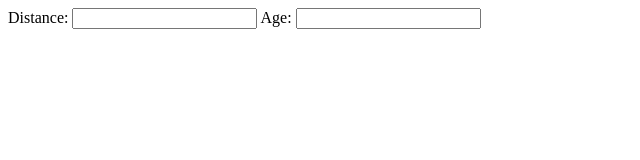
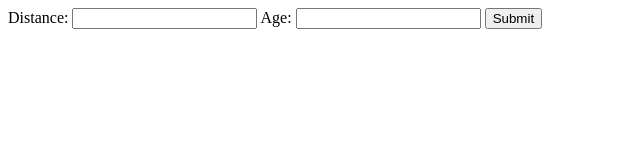
Before and after one commit to ruggerifrancesco/js-biglietto-treno-form, a plain HTML site: page index.html in a window 1280 px wide. Shown: the whole page, without its empty margins (0-640 px from the left). Drawn offline with Linux system fonts and the light colour scheme.

Commit message:
Added a button to submit values of the user

```diff
--- a/index.html
+++ b/index.html
@@ -17,6 +17,8 @@
     <label for="input-age">Age:</label>
     <input type="text" name="input-age" id="input-age">
 
+    <button id="inputs-submit">Submit</button>
+
 
     <!-- Link for JS Script -->
     <script src="assets/js/script.js"></script>
```
